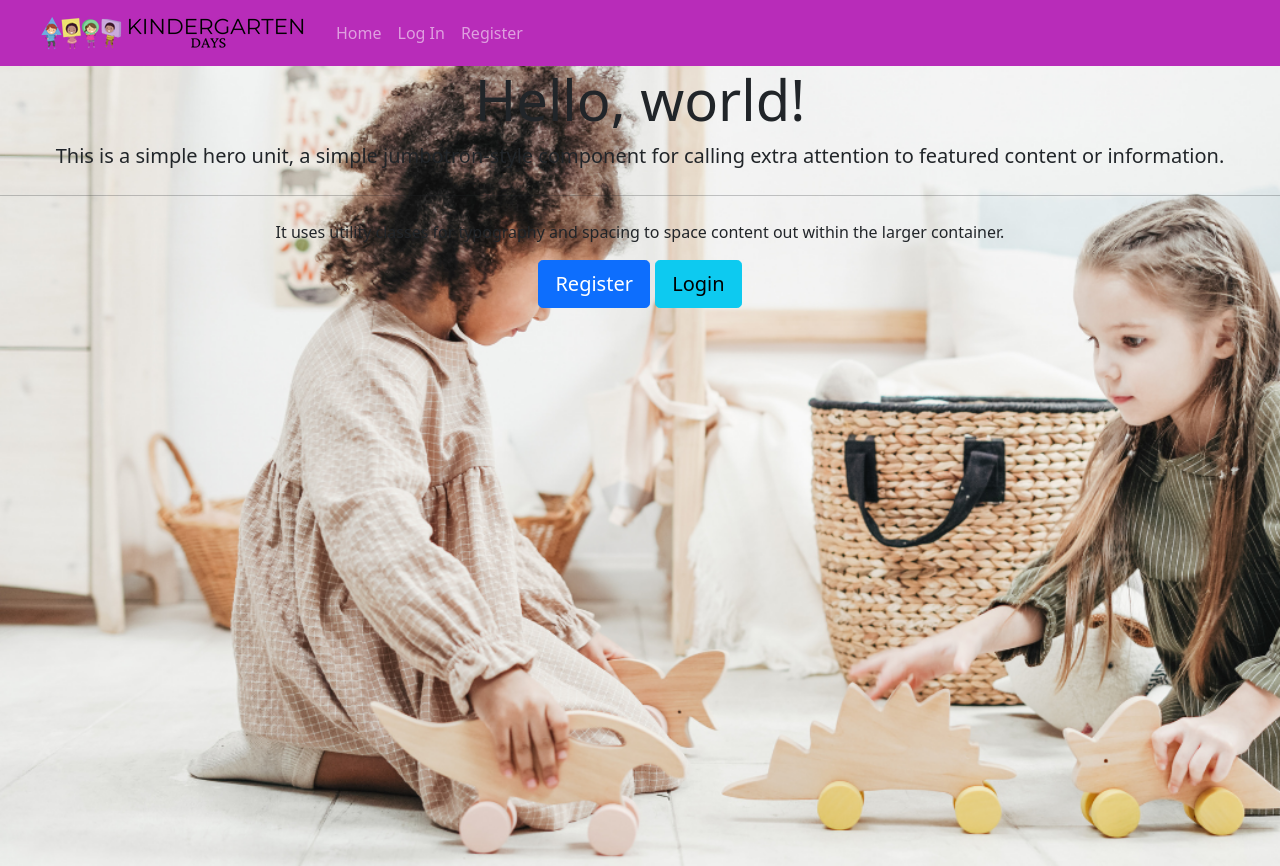
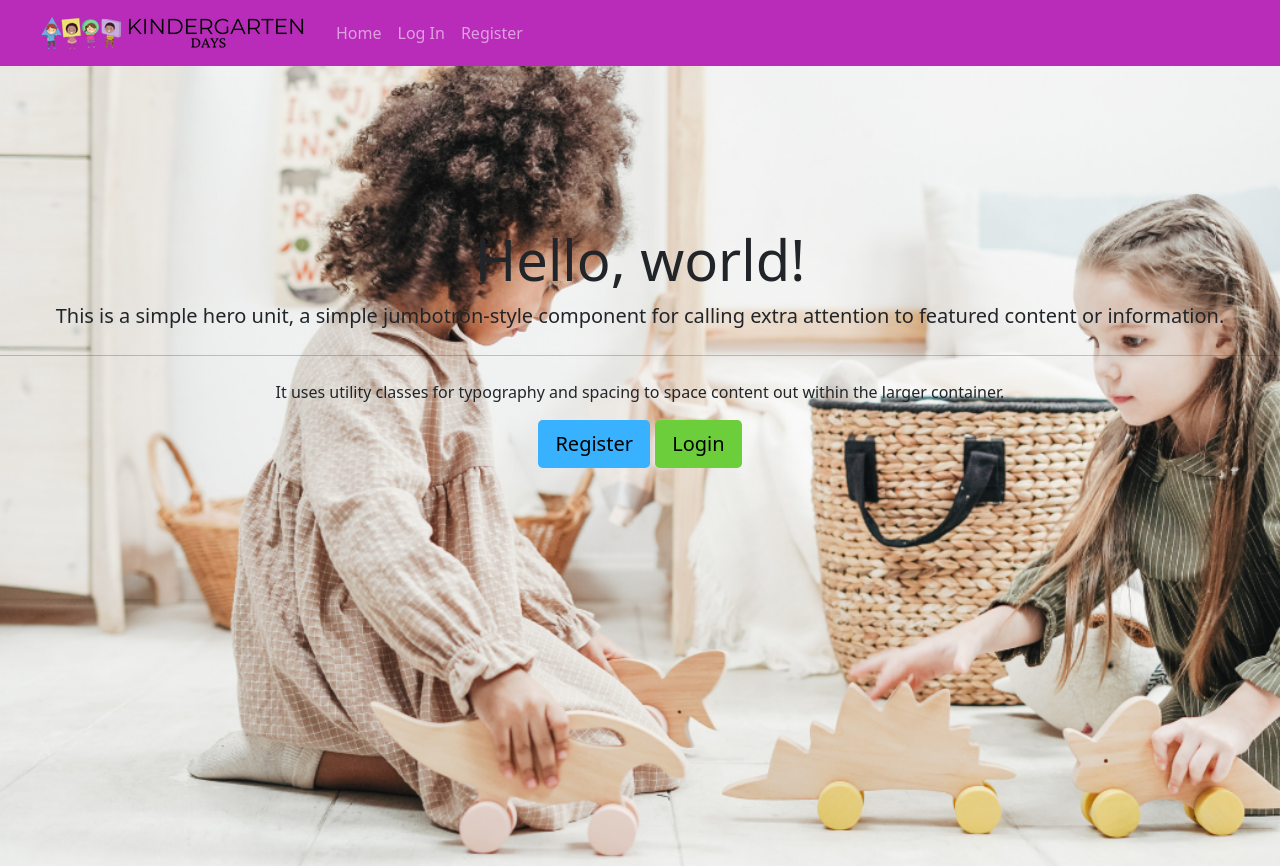
Before and after one commit to lolaedun/kindergarten-days, a Flask app: page / in a window 1280 px wide. Run offline with Flask 2, Linux system fonts and the light colour scheme; some libraries are stand-ins or nearby versions.

Commit message:
add styling to register and login buttons

```diff
--- a/static/css/style.css
+++ b/static/css/style.css
@@ -7,6 +7,9 @@ input[type="checkbox"] {
      height: 100vh;
      background-size: cover;
 }
+.slider {
+     padding-top: 10rem;
+ }
 .activity-title{
      margin-left: 1rem;
      margin-top: 1rem;
--- a/templates/pages/home.html
+++ b/templates/pages/home.html
@@ -6,13 +6,14 @@
   <div class="slider">
 
     <h1 class="display-4">Hello, world!</h1>
-  <p class="lead">This is a simple hero unit, a simple jumbotron-style component for calling extra attention to featured content or information.</p>
-  <hr class="my-4">
-  <p>It uses utility classes for typography and spacing to space content out within the larger container.</p>
-  <p class="lead">
-    <a class="btn btn-primary btn-lg" href="{{url_for('register')}}" role="button">Register</a>
-    <a class="btn btn-info btn-lg" href="{{url_for('login')}}" role="button">Login</a>
-  </p>
+    <p class="lead">This is a simple hero unit, a simple jumbotron-style component for calling extra attention to
+      featured content or information.</p>
+    <hr class="my-4">
+    <p>It uses utility classes for typography and spacing to space content out within the larger container.</p>
+    <p class="lead">
+      <a class="btn game btn-lg" href="{{url_for('register')}}" role="button">Register</a>
+      <a class="btn watercolour btn-lg" href="{{url_for('login')}}" role="button">Login</a>
+    </p>
 
   </div>
 
```
